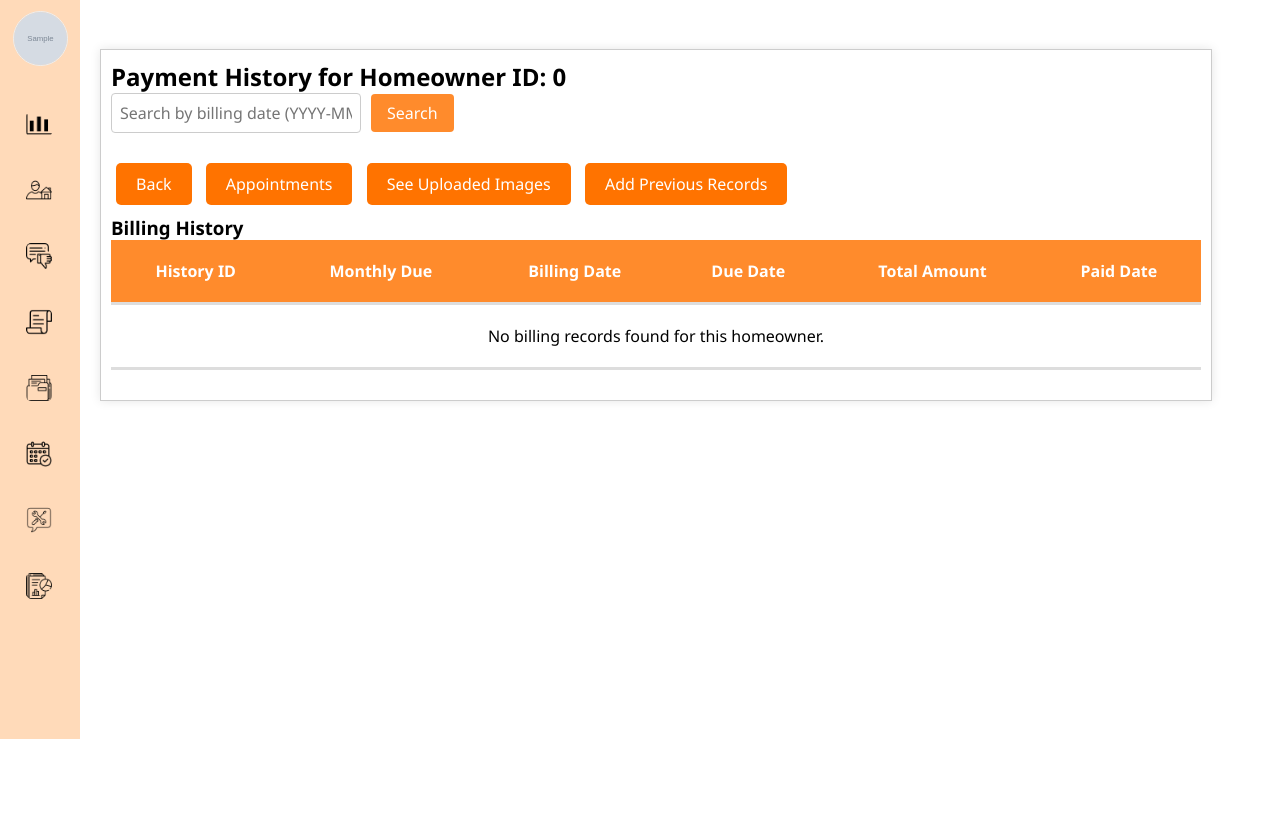
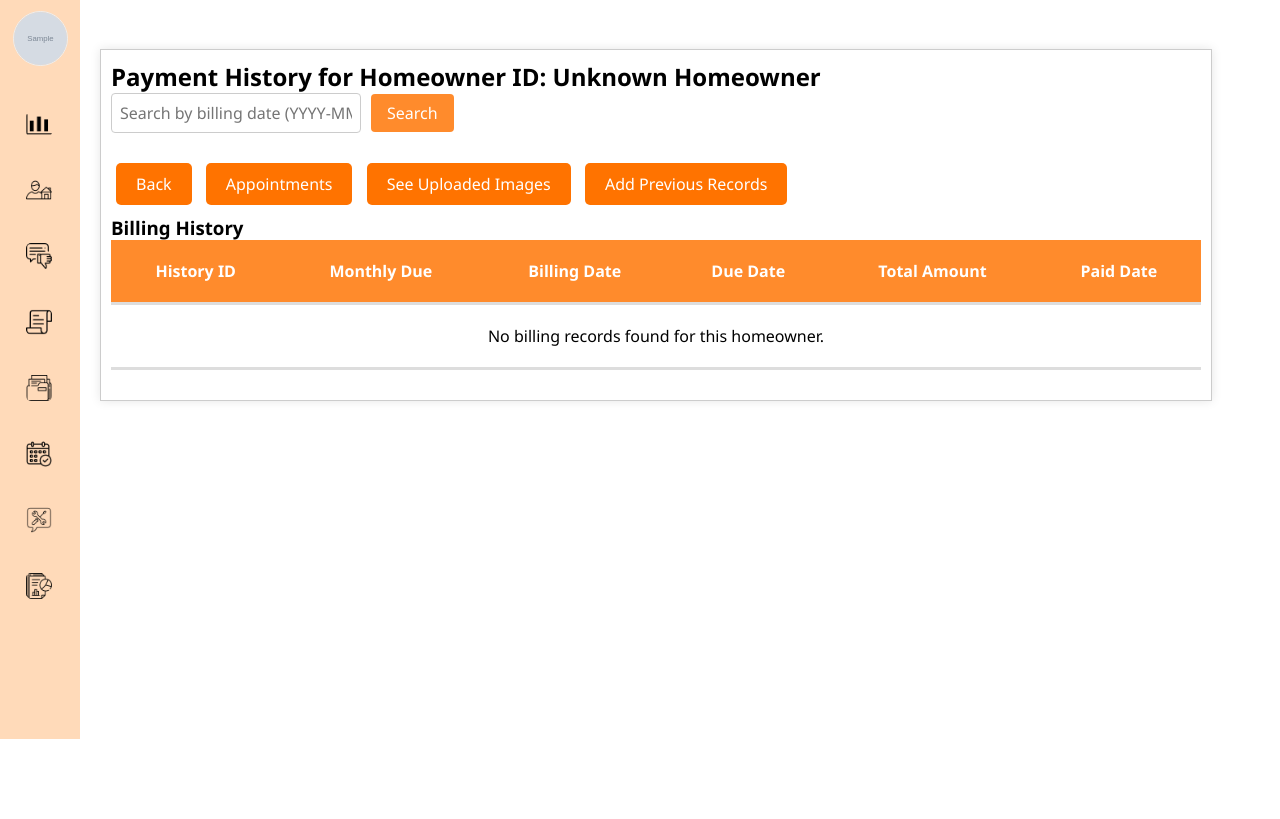
Before and after one commit to pazoritgascainta/Latestforonline, a PHP site: page /input_billing.php in a window 1280 px wide. Shown: the part 61-880 px from the top of the page. Run offline with PHP 8.4, Linux system fonts and the light colour scheme; the visitor is signed in with stand-in values (Sample User, id 1); tables that the repository leaves empty or names only in its code hold one stand-in row (values such as "Sample post"); grey boxes marked "Sample" are stand-in pictures.

Commit message:
(ajax next)

```diff
--- a/input_billing.php
+++ b/input_billing.php
@@ -11,9 +11,23 @@
     die("Connection failed: " . $conn->connect_error);
 }
 
-
 // Get the homeowner_id from the URL
 $homeowner_id = isset($_GET['homeowner_id']) ? intval($_GET['homeowner_id']) : 0;
+
+// Fetch the homeowner's name using homeowner_id
+$sql_homeowner = "SELECT name FROM homeowners WHERE id = ?"; // Change 'homeowner_name' to 'name'
+$stmt_homeowner = $conn->prepare($sql_homeowner);
+$stmt_homeowner->bind_param("i", $homeowner_id);
+$stmt_homeowner->execute();
+$result_homeowner = $stmt_homeowner->get_result();
+$homeowner = $result_homeowner->fetch_assoc();
+
+// Check if the homeowner exists
+if ($homeowner) {
+    $homeowner_name = htmlspecialchars($homeowner['name']); // Use the fetched name safely
+} else {
+    $homeowner_name = "Unknown Homeowner"; // Fallback if no homeowner is found
+}
 
 // Search by billing date if provided
 $search_date = isset($_GET['search']) ? $_GET['search'] : '';
@@ -68,7 +82,6 @@
     $billing_dates[] = $row['billing_date'];
 }
 ?>
-
 <!DOCTYPE html>
 <html lang="en">
 <head>
@@ -88,7 +101,7 @@
 <div class="main-content">
     <div class="container">
         <section>
-            <h2>Payment History for Homeowner ID: <?php echo htmlspecialchars($homeowner_id); ?></h2>
+            <h2>Payment History for Homeowner ID: <?php echo $homeowner_name; ?></h2>
 
             <!-- Search Form -->
             <form method="GET" action="input_billing.php" class="search-form">
--- a/recordingadmin.php
+++ b/recordingadmin.php
@@ -124,7 +124,7 @@
                 <!-- Display records if any are found -->
                 <?php if ($grouped_recent_paid): ?>
                     <?php foreach ($grouped_recent_paid as $homeowner_id => $data): ?>
-                        <h3><?php echo htmlspecialchars($data['homeowner_name']); ?> (ID: <?php echo htmlspecialchars($homeowner_id); ?>)</h3>
+                        <h3><?php echo htmlspecialchars($data['homeowner_name']); ?></h3>
                         <p>Address: <?php echo htmlspecialchars($data['address']); ?></p>
                         <table class="table">
                             <thead>
```
